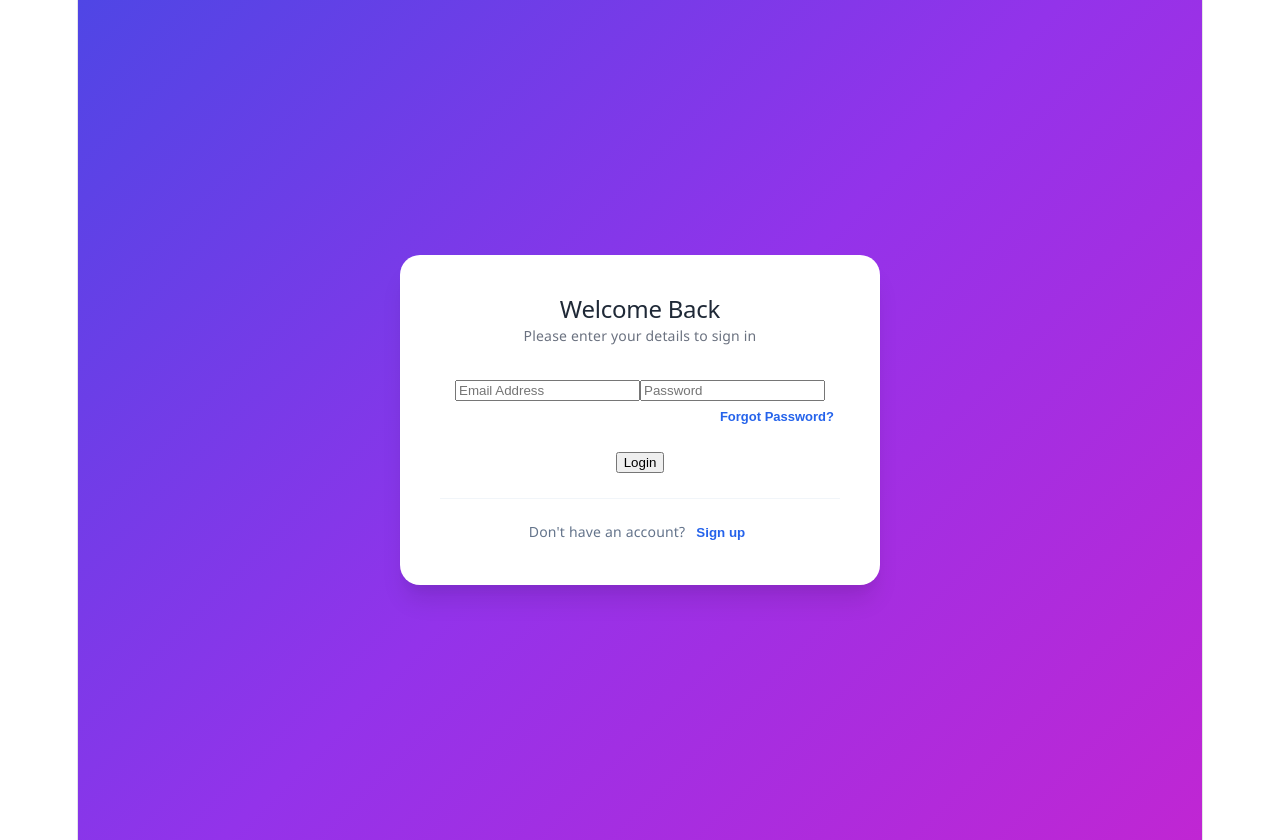
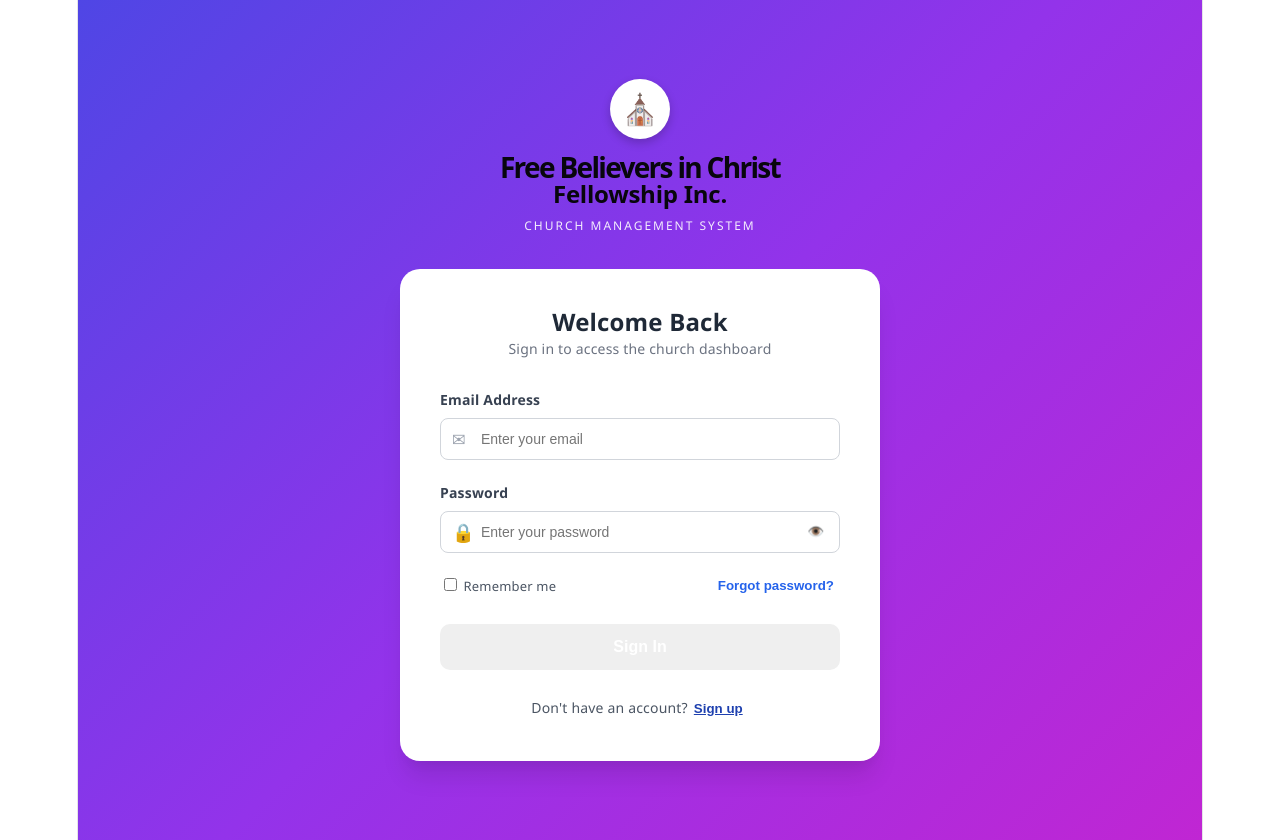
Before and after one commit to Norats-rats/ChurchManagementSysMK2, a React (Vite) app: page / in a window 1280 px wide. Built offline with nearby package versions, Linux system fonts and the light colour scheme; no server answers.

Commit message:
login fixes

```diff
--- a/src/App.jsx
+++ b/src/App.jsx
@@ -40,46 +40,52 @@ const ForgotPasswordView = ({ onGoToLogin }) => {
       <div className="login-card">
         <h3 className="welcome-text">{step === 1 ? "Forgot Password" : "Reset Password"}</h3>
         <p className="instruction-text">
-          {step === 1 ? "Enter your email to receive a code" : "Enter the code sent to your email"}
+          {step === 1 ? "Enter your email to receive a code" : "Enter the code and your new password"}
         </p>
-        <form onSubmit={step === 1 ? handleRequestReset : handleResetSubmit}>
+
+        {step === 1 ? (
+          <form onSubmit={handleRequestReset}>
+            <div className="input-group">
+              <label>Email Address</label>
               <input
                 type="email"
-            className="input-field"
-            placeholder="Email Address"
+                placeholder="Enter your email"
                 value={email}
                 onChange={(e) => setEmail(e.target.value)}
                 required
               />
-          {step === 2 && (
-            <>
+            </div>
+            <button type="submit" className="signin-button">Send Reset Code</button>
+          </form>
+        ) : (
+          <form onSubmit={handleResetSubmit}>
+            <div className="input-group">
+              <label>Reset Code</label>
               <input
                 type="text"
-                className="input-field"
-                placeholder="OTP Code"
-                value={otp}
+                placeholder="000000"
                 onChange={(e) => setOtp(e.target.value)}
                 required
               />
+            </div>
+            <div className="input-group">
+              <label>New Password</label>
               <input
                 type="password"
-                className="input-field"
-                placeholder="New Password"
-                value={newPassword}
+                placeholder="Min. 6 characters"
                 onChange={(e) => setNewPassword(e.target.value)}
                 required
               />
-            </>
+            </div>
+            <button type="submit" className="signin-button">Update Password</button>
+          </form>
         )}
-          <button type="submit" className="login-btn">
-            {step === 1 ? "Send Code" : "Reset Password"}
-          </button>
-        </form>
         <button
           onClick={onGoToLogin}
-          style={{marginTop: '20px', background: 'none', border: 'none', color: '#64748b', cursor: 'pointer', fontSize: '14px', fontWeight: '500'}}
+          className="forgot-link"
+          style={{marginTop: '15px', border: 'none', background: 'none', cursor: 'pointer'}}
         >
-          ← Back to Login
+          Back to Login
         </button>
       </div>
     </div>
@@ -87,63 +93,97 @@ const ForgotPasswordView = ({ onGoToLogin }) => {
 };
 
 const LoginScreen = ({ onLoginSuccess, onGoToSignup, onGoToForgot }) => {
+  const [showPassword, setShowPassword] = useState(false);
   const [email, setEmail] = useState('');
   const [password, setPassword] = useState('');
 
   const handleLogin = async (e) => {
     e.preventDefault();
     try {
-      const res = await api.login({ email, password });
-      onLoginSuccess(res.data.user.role, res.data.user);
+      const response = await api.login({ email, password });
+      const data = response.data;
+      if (data.success) {
+        onLoginSuccess(data.role, data.user);
+      }
     } catch (err) {
-      alert("Login failed. Please check your credentials.");
+      alert(err.response?.data?.message || "Connection error");
     }
   };
 
   return (
     <div className="main-container">
+      <div className="header-section">
+        <div className="logo-circle"><span className="church-icon">⛪</span></div>
+        <h1>Free Believers in Christ</h1>
+        <h2>Fellowship Inc.</h2>
+        <p className="subtitle">CHURCH MANAGEMENT SYSTEM</p>
+      </div>
+
       <div className="login-card">
-        <h2 className="welcome-text">Welcome Back</h2>
-        <p className="instruction-text">Please enter your details to sign in</p>
+        <h3 className="welcome-text">Welcome Back</h3>
+        <p className="instruction-text">Sign in to access the church dashboard</p>
+
         <form onSubmit={handleLogin}>
+          <div className="input-group">
+            <label>Email Address</label>
+            <div className="input-wrapper">
+              <span className="input-icon">✉</span>
               <input
                 type="email"
-            className="input-field"
-            placeholder="Email Address"
+                placeholder="Enter your email"
                 value={email}
                 onChange={(e) => setEmail(e.target.value)}
                 required
               />
+            </div>
+          </div>
+
+          <div className="input-group">
+            <label>Password</label>
+            <div className="input-wrapper">
+              <span className="input-icon">🔒</span>
               <input
-            type="password"
-            className="input-field"
-            placeholder="Password"
+                type={showPassword ? "text" : "password"}
+                placeholder="Enter your password"
                 value={password}
                 onChange={(e) => setPassword(e.target.value)}
                 required
               />
-          <div style={{ textAlign: 'right', marginBottom: '20px' }}>
               <button
                 type="button"
-              onClick={onGoToForgot}
-              style={{background: 'none', border: 'none', color: '#2563eb', cursor: 'pointer', fontSize: '13px', fontWeight: '600'}}
+                className="toggle-password"
+                onClick={() => setShowPassword(!showPassword)}
               >
-              Forgot Password?
+                {showPassword ? '👁️‍🗨️' : '👁️'}
               </button>
             </div>
-          <button type="submit" className="login-btn">Login</button>
+          </div>
+
+          <div className="form-options">
+            <label className="remember-me">
+              <input type="checkbox" /> Remember me
+            </label>
+            <button
+              type="button"
+              className="forgot-link"
+              onClick={onGoToForgot}
+              style={{border:'none', background:'none', cursor:'pointer'}}
+            >
+              Forgot password?
+            </button>
+          </div>
+          <button type="submit" className="signin-button">Sign In</button>
         </form>
-        <div style={{marginTop: '25px', textAlign: 'center', borderTop: '1px solid #f1f5f9', paddingTop: '20px'}}>
-          <p style={{ color: '#64748b', fontSize: '14px' }}>
+
+        <p className="signup-text">
           Don't have an account?
           <button
             onClick={onGoToSignup}
-              style={{background:'none', border:'none', color:'#2563eb', cursor:'pointer', fontWeight:'700', marginLeft: '5px'}}
+            style={{background:'none', border:'none', color:'#1e40af', cursor:'pointer', fontWeight:'bold', textDecoration:'underline'}}
           >
             Sign up
           </button>
         </p>
-        </div>
       </div>
     </div>
   );
@@ -156,15 +196,14 @@ export default function App() {
 
   useEffect(() => {
     const params = new URLSearchParams(window.location.search);
-    const eventId = params.get('eventId');
-    const eventTitle = params.get('title');
+    const eventTitle = params.get('checkin');
 
-    if (userData && eventId && eventTitle) {
+    if (eventTitle && userData) {
       const processQRCheckIn = async () => {
         try {
           await api.recordAttendance({
             userId: userData._id,
-            name: `${userData.firstName} ${userData.lastName}`,
+            userName: `${userData.firstName} ${userData.lastName}`,
             service: eventTitle,
             date: new Date().toISOString().split('T')[0],
             time: new Date().toLocaleTimeString([], { hour: '2-digit', minute: '2-digit', hour12: false }),
@@ -216,5 +255,9 @@ export default function App() {
     }
   };
 
-  return <div className="App">{renderView()}</div>;
+  return (
+    <div className="App">
+      {renderView()}
+    </div>
+  );
 }
```
Lines whose indentation alone changed are shown as unchanged.
